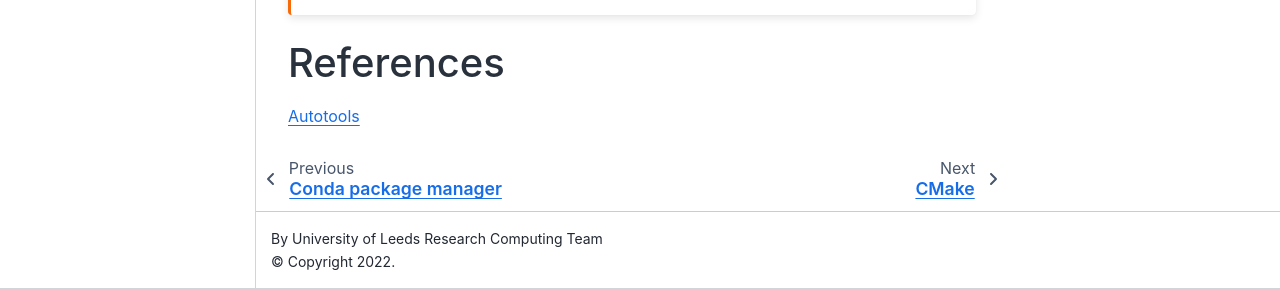
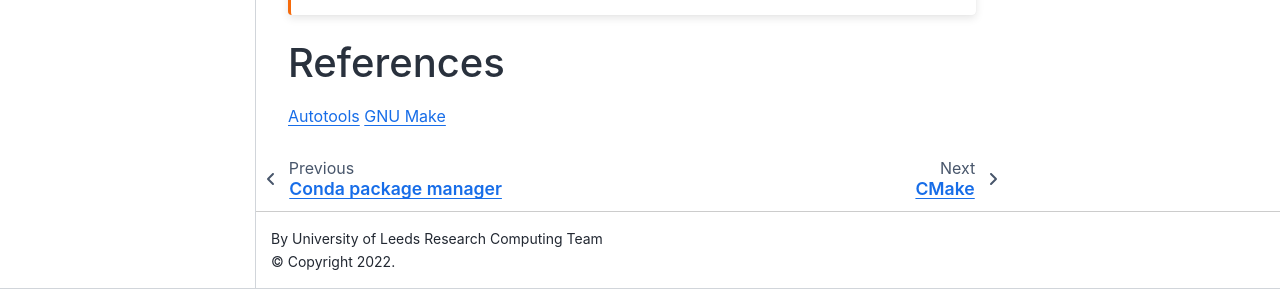
Before and after one commit to ARCTraining/hpc2-software, a Jupyter Book: the page built from book/course/autotools.md, in a window 1280 px wide and 900 px high, scrolled down 2985 px. Shown: the part 611-900 px from the top of the window. Built offline with Jupyter Book 1.0.4 settings and Sphinx 7.4.7 and the Sphinx Book theme 1.1.4, drawn with Linux system fonts in a browser that asks for light colours.

Commit message:
Include GNU Make reference

```diff
--- a/book/course/autotools.md
+++ b/book/course/autotools.md
@@ -486,3 +486,4 @@ available to you.  Details on this is covered in the [Theory section](theory).
 # References
 
 [Autotools](https://www.gnu.org/software/automake/manual/html_node/Autotools-Introduction.html)
+[GNU Make](https://www.gnu.org/software/make/)
```
